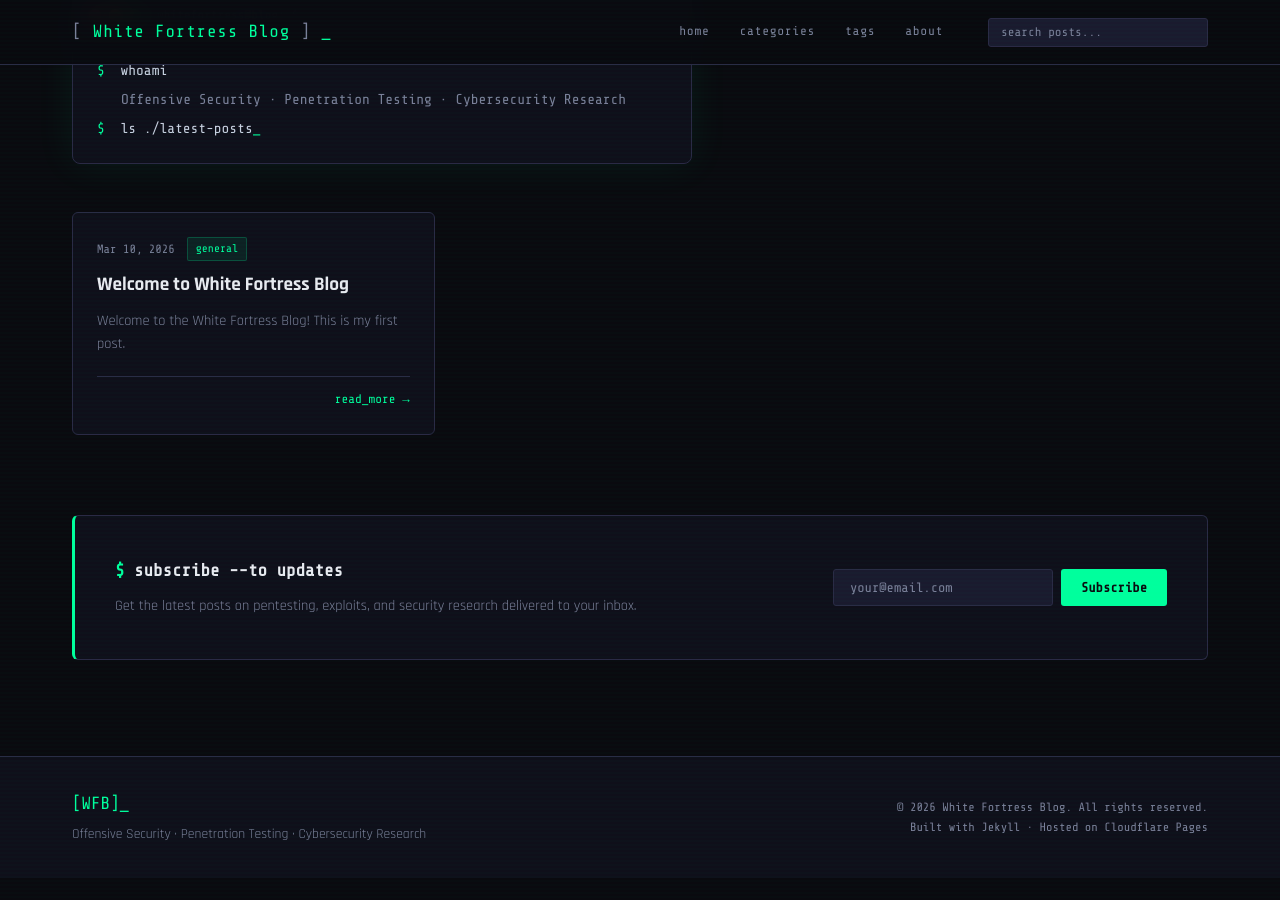
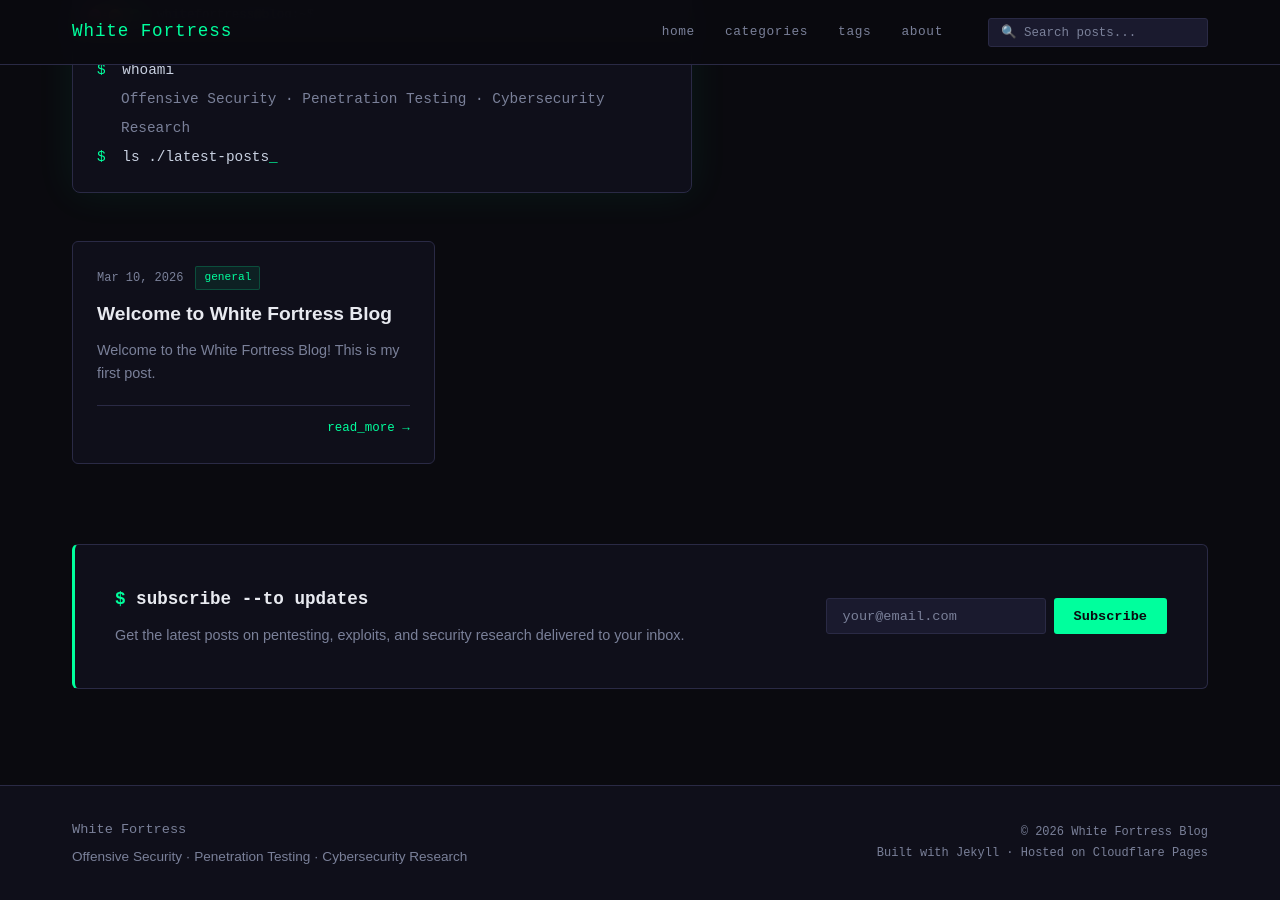
Before and after one commit to whitefortressacademysh-cloud/blog.whitefortress.in, a Jekyll site: the page built from index.md, in a window 1280 px wide and 900 px high, scrolled down 119 px. Built offline with Jekyll 4.4.1, drawn with Linux system fonts in a browser that asks for light colours; before the commit the page ends 997 px from its top, so only the background shows below that.

Commit message:
Update default.html

```diff
--- a/_layouts/default.html
+++ b/_layouts/default.html
@@ -7,20 +7,13 @@
   <meta name="description" content="{{ page.excerpt | default: site.description | strip_html | strip_newlines | truncate: 160 }}">
   <link rel="stylesheet" href="{{ '/assets/css/style.css' | relative_url }}">
   <link rel="preconnect" href="https://fonts.googleapis.com">
-  <link href="https://fonts.googleapis.com/css2?family=Share+Tech+Mono&family=Rajdhani:wght@400;500;600;700&family=IBM+Plex+Mono:wght@400;500&display=swap" rel="stylesheet">
+  <link href="https://fonts.googleapis.com/css2?family=Inter:wght@400;500;600;700&family=JetBrains+Mono:wght@400;500&display=swap" rel="stylesheet">
 </head>
 <body>
 
-  <div class="scan-line"></div>
-
   <header class="site-header">
     <div class="header-inner">
-      <a href="{{ '/' | relative_url }}" class="site-logo">
-        <span class="logo-bracket">[</span>
-        <span class="logo-text">{{ site.title }}</span>
-        <span class="logo-bracket">]</span>
-        <span class="cursor-blink">_</span>
-      </a>
+      <a href="{{ '/' | relative_url }}" class="site-logo">White <span>Fortress</span></a>
       <nav class="site-nav">
         <a href="{{ '/' | relative_url }}">Home</a>
         <a href="{{ '/categories' | relative_url }}">Categories</a>
@@ -28,7 +21,7 @@
         <a href="{{ '/about' | relative_url }}">About</a>
       </nav>
       <div class="header-search">
-        <input type="text" id="search-input" placeholder="search posts..." autocomplete="off"/>
+        <input type="text" id="search-input" placeholder="🔍 Search posts..." autocomplete="off"/>
         <div id="search-results"></div>
       </div>
     </div>
@@ -41,11 +34,11 @@
   <footer class="site-footer">
     <div class="footer-inner">
       <div class="footer-left">
-        <span class="footer-logo">[WFB]_</span>
+        <p class="footer-logo">White <span>Fortress</span></p>
         <p>{{ site.description }}</p>
       </div>
       <div class="footer-right">
-        <p class="footer-copy">© {{ 'now' | date: "%Y" }} White Fortress Blog. All rights reserved.</p>
+        <p class="footer-copy">© {{ 'now' | date: "%Y" }} White Fortress Blog</p>
         <p class="footer-stack">Built with Jekyll · Hosted on Cloudflare Pages</p>
       </div>
     </div>
@@ -77,7 +70,7 @@
         p.categories.some(c => c.toLowerCase().includes(q))
       );
       if (matches.length === 0) {
-        results.innerHTML = '<div class="no-results">no results found</div>';
+        results.innerHTML = '<div class="no-results">No results found</div>';
       } else {
         results.innerHTML = matches.map(p =>
           `<a href="${p.url}" class="search-result-item">
```
